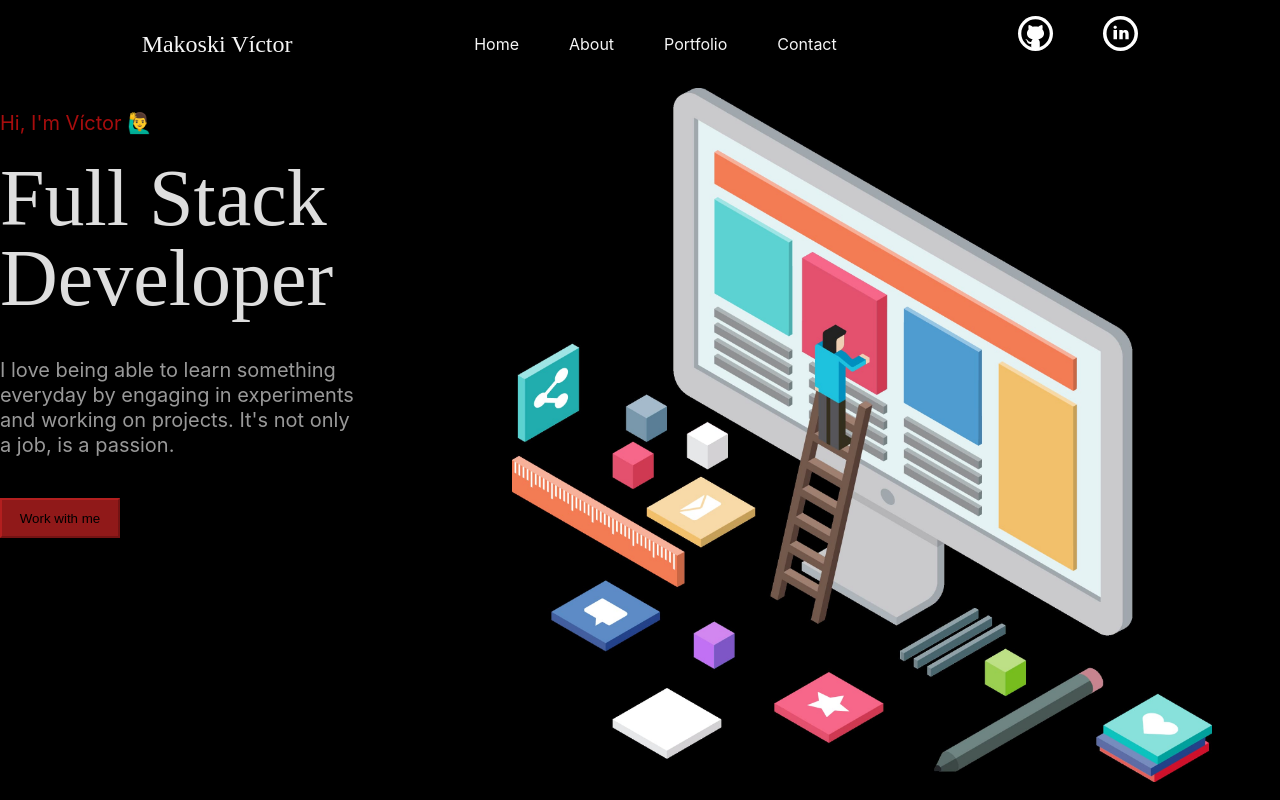
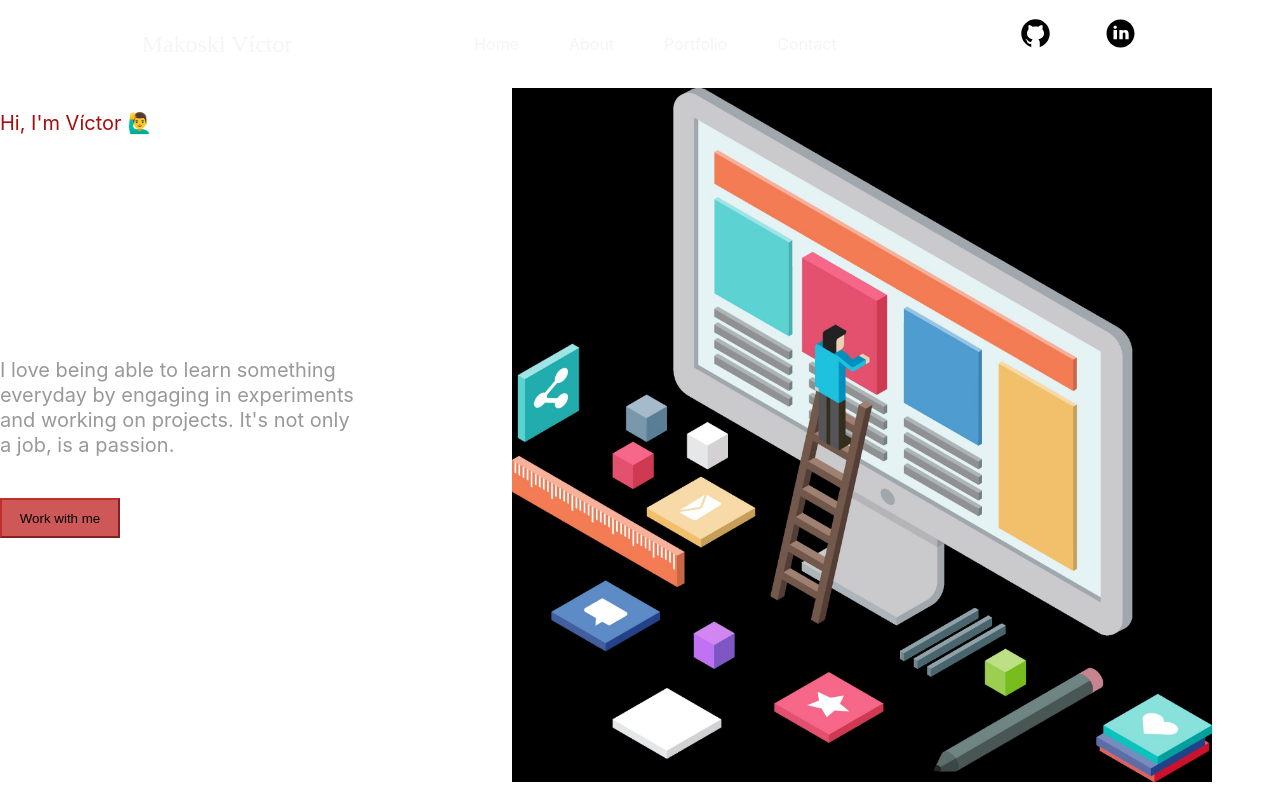
Before and after one commit to MakoskiVictor/Portfolio-Makoski.Dev, a React (Vite) app: page / in a window 1280 px wide. Built offline with nearby package versions, Linux system fonts and the light colour scheme; a web font is replaced by a local one.

Commit message:
modified bg style

```diff
--- a/src/App.css
+++ b/src/App.css
@@ -1,5 +1,5 @@
 #root {
-  max-width: 1280px;
+  /* max-width: 1280px; */
   margin: 0 auto;
   /* color: wheat; */
 }
--- a/src/index.css
+++ b/src/index.css
@@ -5,7 +5,7 @@
 
   color-scheme: light dark;
   color: rgba(255, 255, 255, 0.87);
-  background-color: black;
+ /*  background-color: black; */
 
   font-synthesis: none;
   text-rendering: optimizeLegibility;
```
